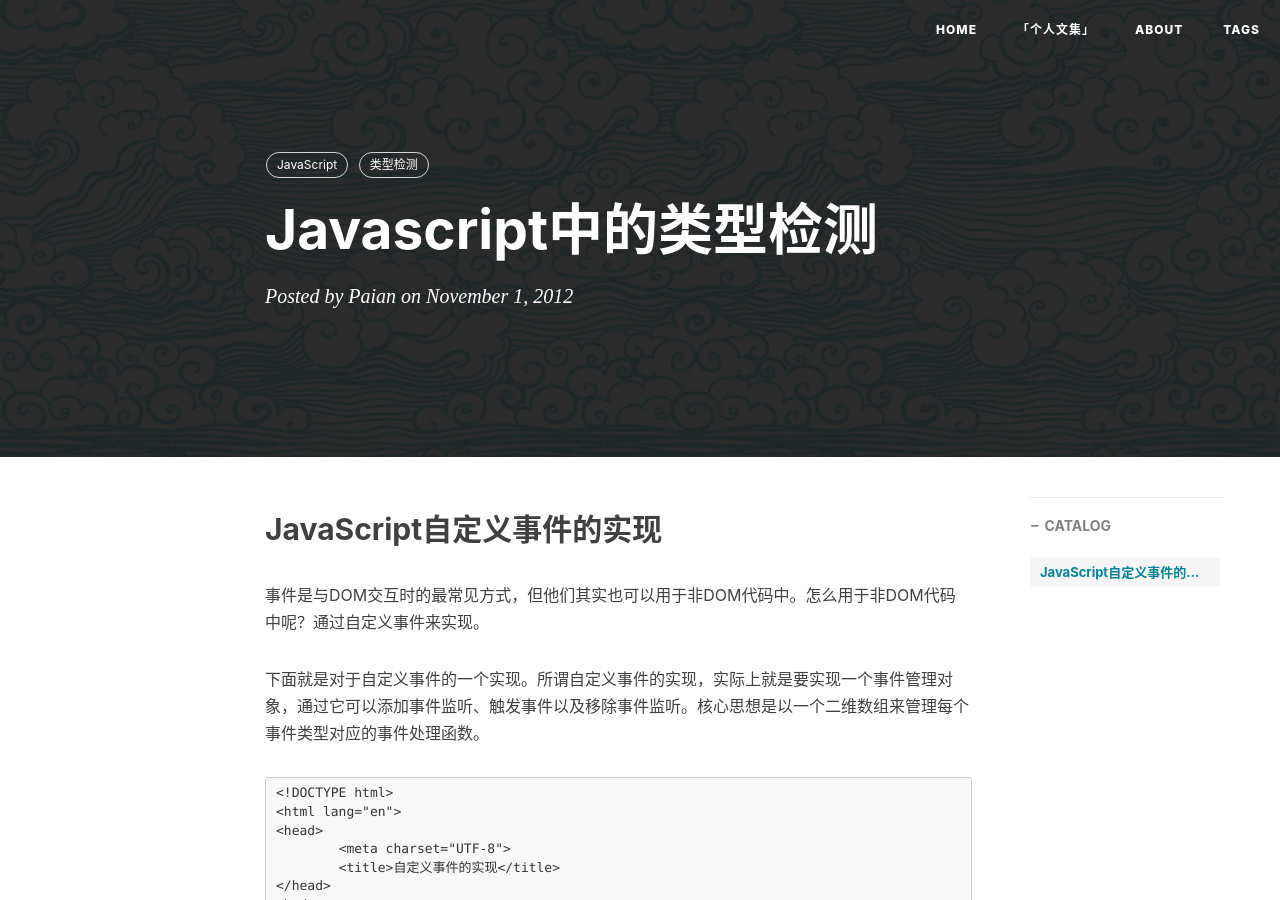
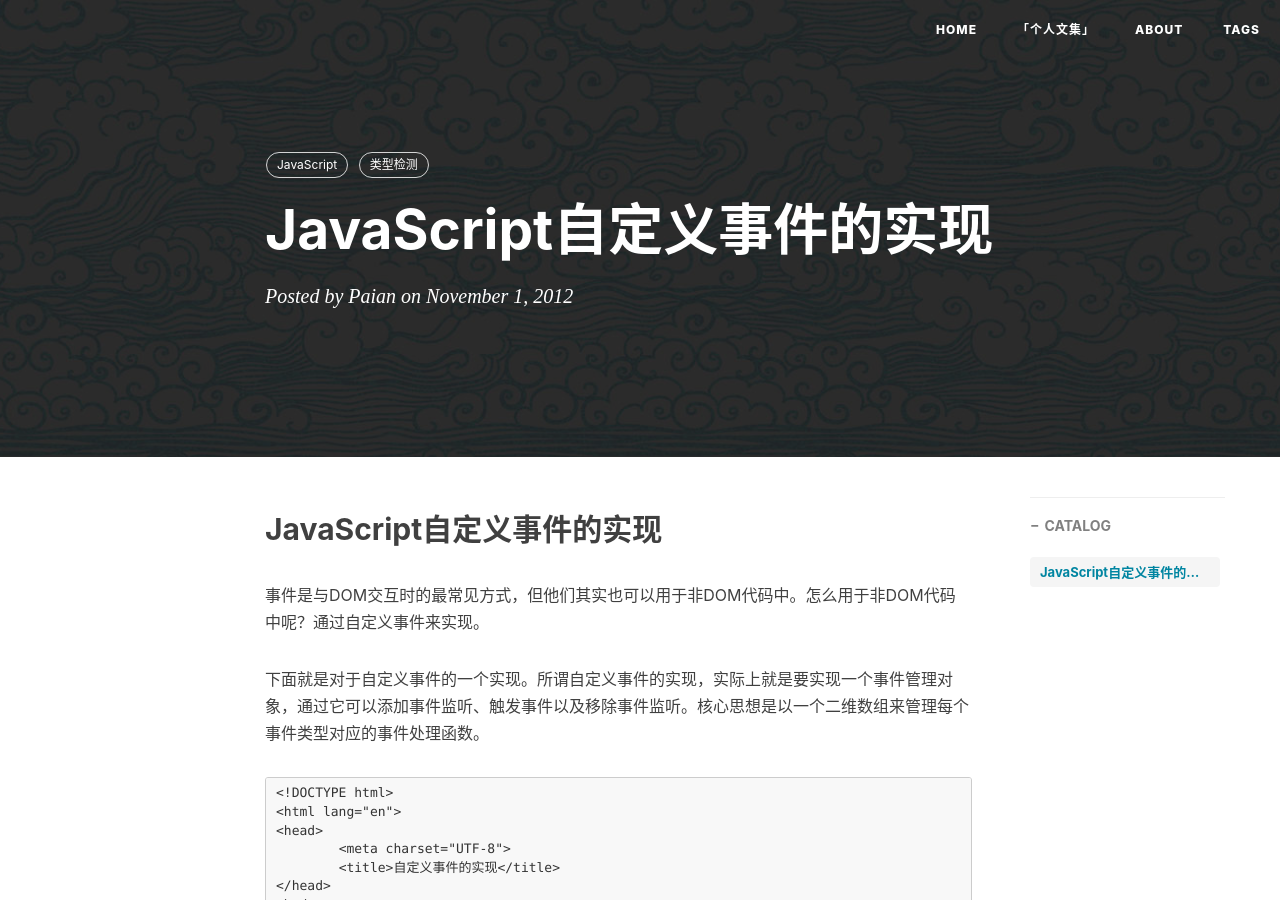
Before and after one commit to mobilesite/mobilesite.github.io, a Jekyll site: the page built from _posts/2012-11-01-js-custom-events.md, in a window 1280 px wide and 900 px high. Built offline with Jekyll 4.4.1, drawn with Linux system fonts in a browser that asks for light colours; nearby versions of some CDN libraries; comment, search, counter and statistics services are not loaded.

Commit message:
'update'

```diff
--- a/_posts/2012-11-01-js-custom-events.md
+++ b/_posts/2012-11-01-js-custom-events.md
@@ -1,6 +1,6 @@
 ---
 layout:     post
-title:      "Javascript中的类型检测"
+title:      "JavaScript自定义事件的实现"
 subtitle:   ""
 date:       2012-11-01 21:23:12
 author:     "Paian"
```
Also changed, not shown: _posts/2015-09-02-use-of-all-html5-elements.md (+1 -1 lines).
